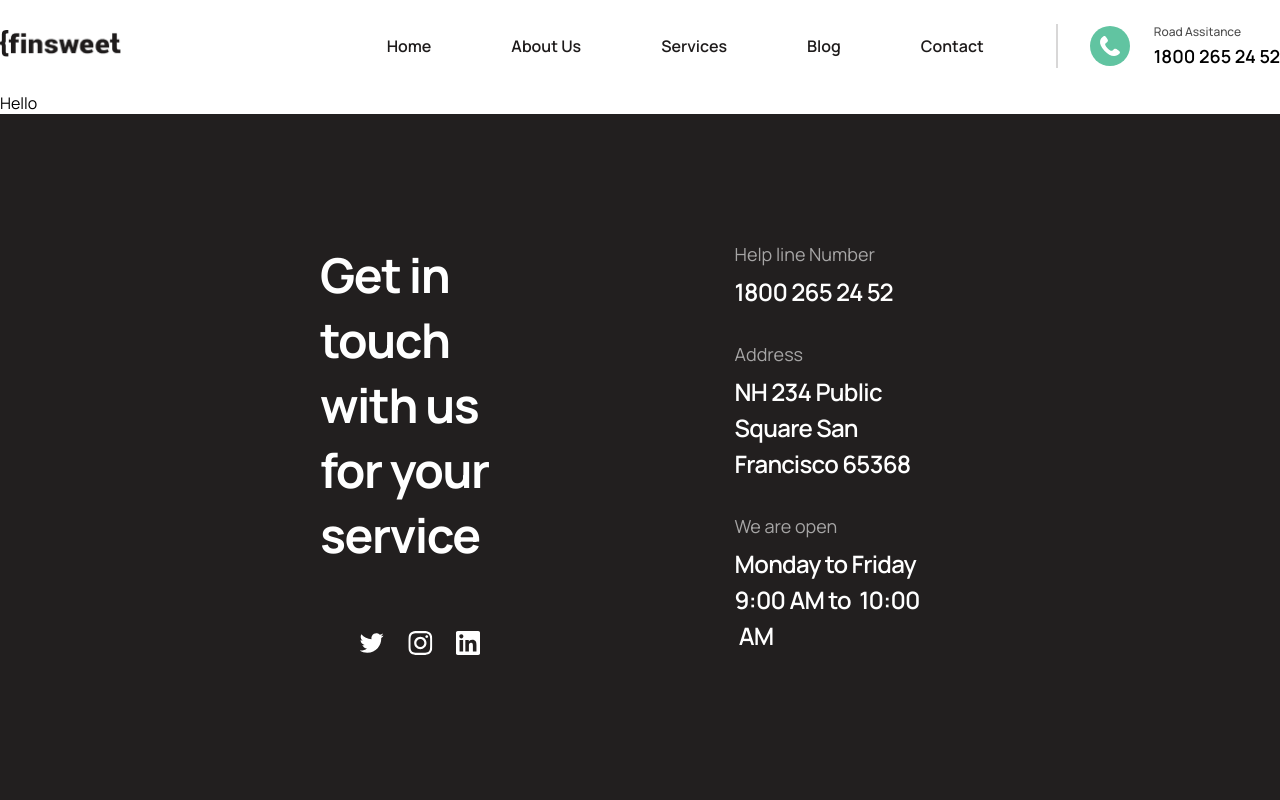
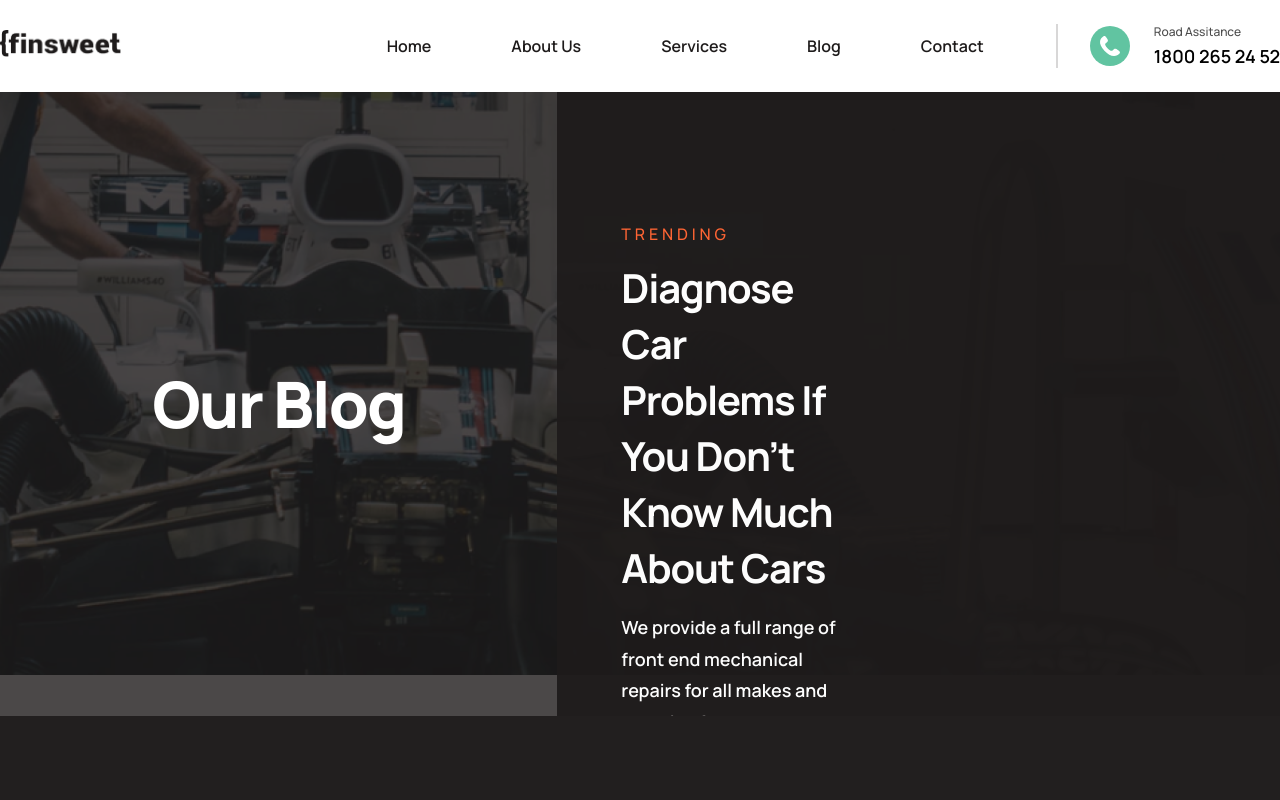
Before and after one commit to Yvijusp/UI_simulation, a React (Create React App) app in the folder react_project/: page /blog in a window 1280 px wide. Shown: the top 800 px of the page. Built offline with nearby package versions, Linux system fonts and the light colour scheme; some icons are missing; the HTML template or start-up script is replaced by a standard one.

Commit message:
Blog header finished

```diff
--- a/react_project/src/pages/AboutUs.tsx
+++ b/react_project/src/pages/AboutUs.tsx
@@ -15,7 +15,6 @@ import {
   TeamWrapper,
 } from './AboutUs.styled';
 import Mechanic from '../assets/images/AboutUS/mechanic.png';
-import Button from '../components/Buttons/Button';
 import { Container, Title02 } from '../GlobalStyle';
 import CarFix from '../assets/images/AboutUS/carback.png';
 import {
@@ -27,7 +26,6 @@ import {
 } from '../templateData';
 import Step from '../components/Step/Step';
 import OverlayCard from '../components/Cards/OverlayCards';
-import Feature from '../components/Feature/Feature';
 import FeatureCard from '../components/Cards/FeatureCard';
 import Experience from '../components/Experience/Experience';
 import TeamCard from '../components/Cards/TeamCard';
--- /dev/null
+++ b/react_project/src/pages/Blog.styled.ts
@@ -0,0 +1,78 @@
+import styled from 'styled-components';
+import F1 from '../assets/images/blog/f1car.png';
+
+export const BlogHeaderWrapper = styled.section``;
+
+export const BlogHeaderImage = styled.div`
+  position: relative;
+  background: url(${F1});
+  background-repeat: no-repeat;
+  background-size: contain;
+  width: 100%;
+  height: 624px;
+
+  display: flex;
+`;
+
+export const BlogImageOverlay = styled.div`
+  width: 867px;
+  height: 100%;
+
+  background: rgba(30, 27, 27, 0.8);
+  color: var(--white-color);
+
+  display: flex;
+  justify-content: center;
+  align-items: center;
+`;
+
+export const BlogHeaderContentContainer = styled.div`
+  width: 1053px;
+  padding: 128px 64px;
+
+  background: #1e1b1b;
+  mix-blend-mode: normal;
+  opacity: 0.99;
+
+  color: white;
+`;
+
+export const BlogHeaderContent = styled.div`
+  padding-right: 375px;
+
+  span:nth-child(1) {
+    display: block;
+    color: var(--primary-color);
+    text-transform: uppercase;
+    font-weight: 500;
+    font-size: var(--paragraph-sm);
+    line-height: 28px;
+
+    letter-spacing: 0.24em;
+    margin-bottom: 12px;
+  }
+
+  h4 {
+    margin-bottom: 16px;
+  }
+
+  p {
+    margin-bottom: 48px;
+    font-weight: 600;
+    font-size: var(--paragraph-med);
+    line-height: 175%;
+  }
+
+  button {
+    margin-right: 32px;
+  }
+
+  div {
+    span {
+      opacity: 0.8;
+      font-weight: 600;
+      font-size: var(--paragraph-med);
+      line-height: 175%;
+    }
+  }
+`;
--- a/react_project/src/pages/Blog.tsx
+++ b/react_project/src/pages/Blog.tsx
@@ -1,9 +1,38 @@
+import Button from '../components/Buttons/Button';
 import Template from '../components/templates/Template';
+import {
+  BlogHeaderContent,
+  BlogHeaderContentContainer,
+  BlogHeaderImage,
+  BlogHeaderWrapper,
+  BlogImageOverlay,
+} from './Blog.styled';
 
 const Blog = () => {
   return (
     <Template>
-      <p>Hello</p>
+      <BlogHeaderWrapper>
+        <BlogHeaderImage>
+          <BlogImageOverlay>
+            <h1>Our Blog</h1>
+          </BlogImageOverlay>
+          <BlogHeaderContentContainer>
+            <BlogHeaderContent>
+              <span>Trending</span>
+              <h4>Diagnose Car Problems If You Don’t Know Much About Cars</h4>
+              <p>
+                We provide a full range of front end mechanical repairs for all
+                makes and models of cars, no matter the cause. This includes, We
+                provide a full range of front end mechanical.
+              </p>
+              <div>
+                <Button text='Read more' primary />
+                <span>Posted on October 6th 2021</span>
+              </div>
+            </BlogHeaderContent>
+          </BlogHeaderContentContainer>
+        </BlogHeaderImage>
+      </BlogHeaderWrapper>
     </Template>
   );
 };
```
Also changed, not shown: react_project/src/assets/images/blog/f1car.png (added).
